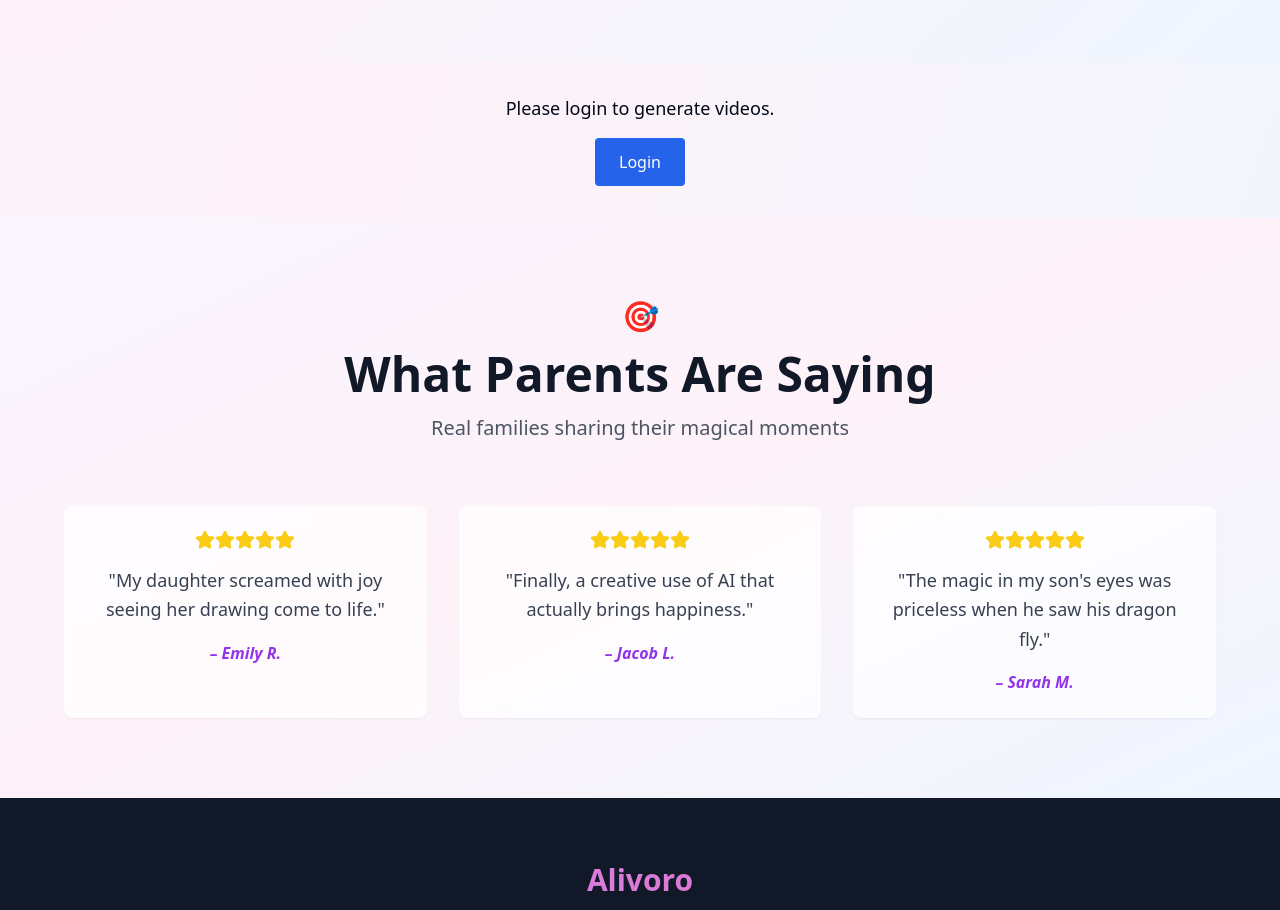
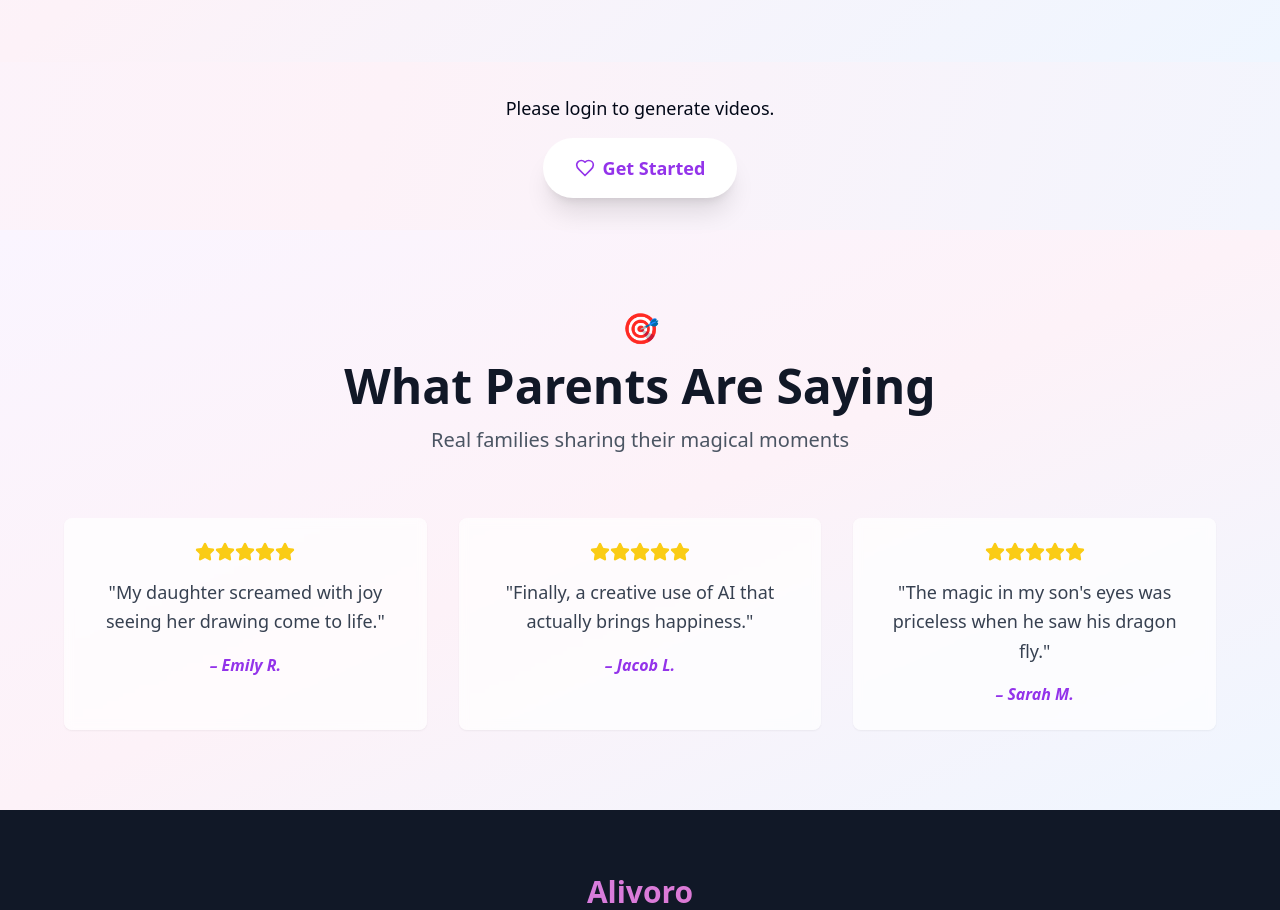
Before and after one commit to Kinis2025/alivoro-draw-alive-magic, a React (Vite) app: page / in a window 1280 px wide. Shown: the part 2360-3270 px from the top of the page. Built offline with nearby package versions, Linux system fonts and the light colour scheme; no server answers.

Commit message:
Update Index.tsx

```diff
--- a/src/pages/Index.tsx
+++ b/src/pages/Index.tsx
@@ -1,4 +1,4 @@
-import React from "react";
+import React, { useState } from "react";
 import { useAuthState } from "react-firebase-hooks/auth";
 import { auth } from "@/firebaseConfig";
 import Hero from "../components/Hero";
@@ -7,10 +7,12 @@ import KeyBenefits from "../components/KeyBenefits";
 import UploadSection from "../components/UploadSection";
 import Testimonials from "../components/Testimonials";
 import Footer from "../components/Footer";
-import { Link } from "react-router-dom";
+import LoginModal from "../components/LoginModal"; // ⬅️ importē LoginModal
+import { Heart } from "lucide-react";
 
 const Index = () => {
   const [user, loading] = useAuthState(auth);
+  const [showLoginModal, setShowLoginModal] = useState(false); // ⬅️ modal state
 
   return (
     <div className="min-h-screen bg-gradient-to-br from-purple-50 via-pink-50 to-blue-50">
@@ -25,17 +27,20 @@ const Index = () => {
       ) : (
         <div className="text-center my-8">
           <p className="mb-4 text-lg">Please login to generate videos.</p>
-          <Link
-            to="/login"
-            className="inline-block bg-blue-600 text-white px-6 py-3 rounded hover:bg-blue-700 transition"
+          <button
+            onClick={() => setShowLoginModal(true)}
+            className="inline-flex items-center bg-white text-purple-600 hover:bg-gray-100 text-lg px-8 py-4 rounded-full font-semibold shadow-xl hover:shadow-2xl transform hover:scale-105 transition-all duration-200"
           >
-            Login
-          </Link>
+            <Heart className="w-5 h-5 mr-2" />
+            Get Started
+          </button>
         </div>
       )}
 
       <Testimonials />
       <Footer />
+
+      <LoginModal isOpen={showLoginModal} onClose={() => setShowLoginModal(false)} />
     </div>
   );
 };
```
